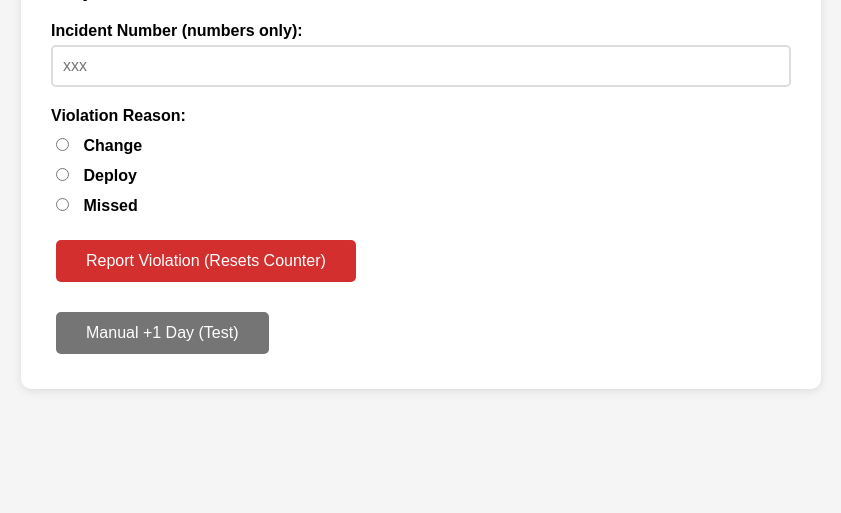
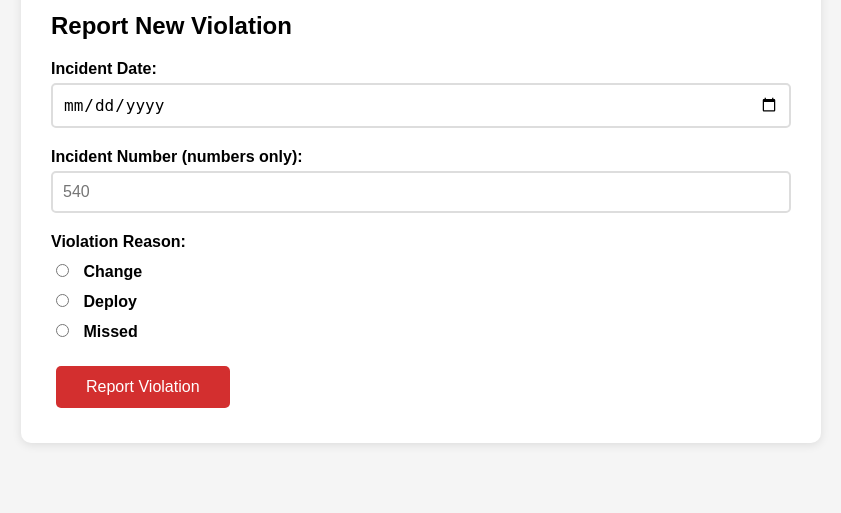
Before and after one commit to dsackr/safety-tracker, a Flask app: page / in a window 1280 px wide. Shown: the part 911-1424 px from the top of the page, without its empty margins (219-1060 px from the left). Before the commit the page ends 1302 px from the top, so only its background shows below. Run offline with Flask 3, Linux system fonts and the light colour scheme.

Commit message:
Update index.html

```diff
--- a/templates/index.html
+++ b/templates/index.html
@@ -87,6 +87,7 @@
             <h2>Current Status</h2>
             <div class="stat">📅 Days Since Last Violation: <strong>{{ data.days_since }}</strong></div>
             <div class="stat">🏅 Prior Count: <strong>{{ data.prior_count }}</strong></div>
+            <div class="stat">📆 Last Incident Date: <strong>{{ data.incident_date }}</strong></div>
             <div class="stat">🔗 Last Incident: <strong>{{ data.incident_number }}</strong></div>
             <div class="stat">📋 Reason: <strong>{{ data.reason }}</strong></div>
         </div>
@@ -102,11 +103,16 @@
         <h2>Report New Violation</h2>
         <form action="/update" method="post">
             <div class="form-group">
-                <label for="incident_number">Incident Number (numbers only):</label>
-                <input type="text" id="incident_number" name="incident_number" placeholder="xxx" required>
+                <label for="incident_date">Incident Date:</label>
+                <input type="date" id="incident_date" name="incident_date" required>
             </div>
 
-        <div class="form-group">
+            <div class="form-group">
+                <label for="incident_number">Incident Number (numbers only):</label>
+                <input type="text" id="incident_number" name="incident_number" placeholder="540" required>
+            </div>
+
+            <div class="form-group">
                 <label>Violation Reason:</label>
                 <div style="margin-top: 10px;">
                     <label style="display: block; margin: 10px 0; cursor: pointer;">
@@ -124,11 +130,7 @@
                 </div>
             </div>
 
-            <button type="submit">Report Violation (Resets Counter)</button>
-        </form>
-
-        <form action="/manual_increment" method="post" style="margin-top: 20px;">
-            <button type="submit" class="test-btn">Manual +1 Day (Test)</button>
+            <button type="submit">Report Violation</button>
         </form>
     </div>
 </body>
```
